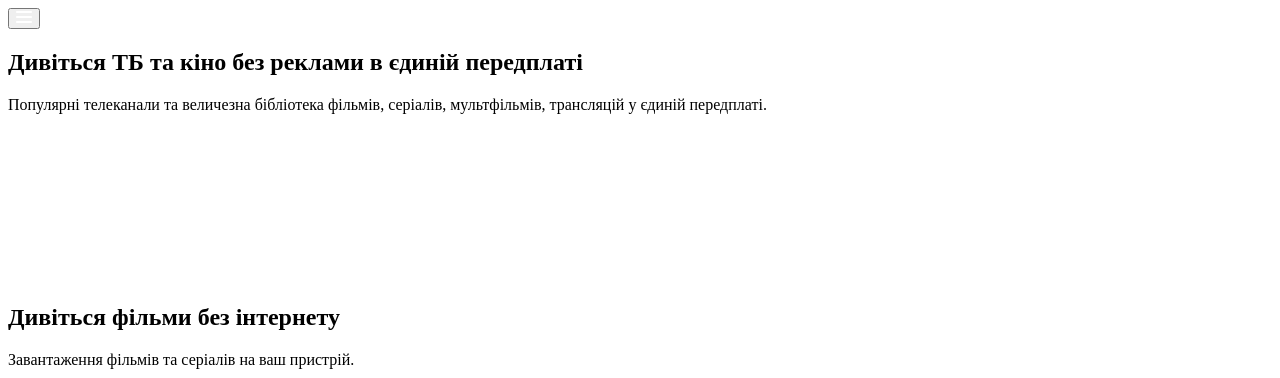
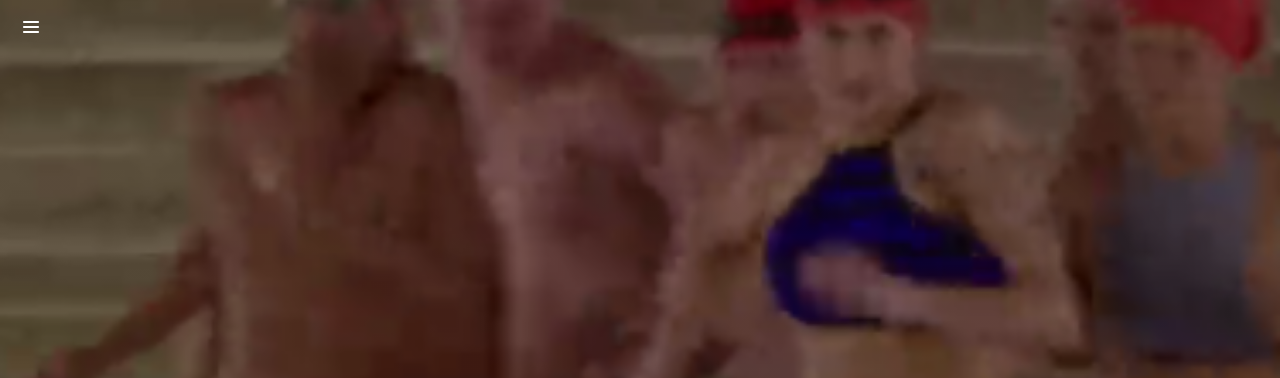
Before and after one commit to Chackorbit/lending-test, a plain HTML site: page index.html in a window 1280 px wide. Shown: the top 378 px of the page. Drawn offline with Linux system fonts and the light colour scheme; the site is published under a folder, as on GitHub Pages, so addresses that start at the root find nothing; a web font is replaced by a local one.

Commit message:
chore(url): change url

```diff
--- a/index.html
+++ b/index.html
@@ -5,8 +5,8 @@
     <meta charset="UTF-8" />
     <meta name="viewport" content="width=device-width, initial-scale=1.0" />
     <title>Test</title>
-    <link rel="stylesheet" href="/css/main.css" />
-    <link rel="stylesheet" href="/css/normalize.css" />
+    <link rel="stylesheet" href="./css/main.css" />
+    <link rel="stylesheet" href="./css/normalize.css" />
     <link href="https://fonts.cdnfonts.com/css/sf-ui-display" rel="stylesheet" />
 </head>
 
```
